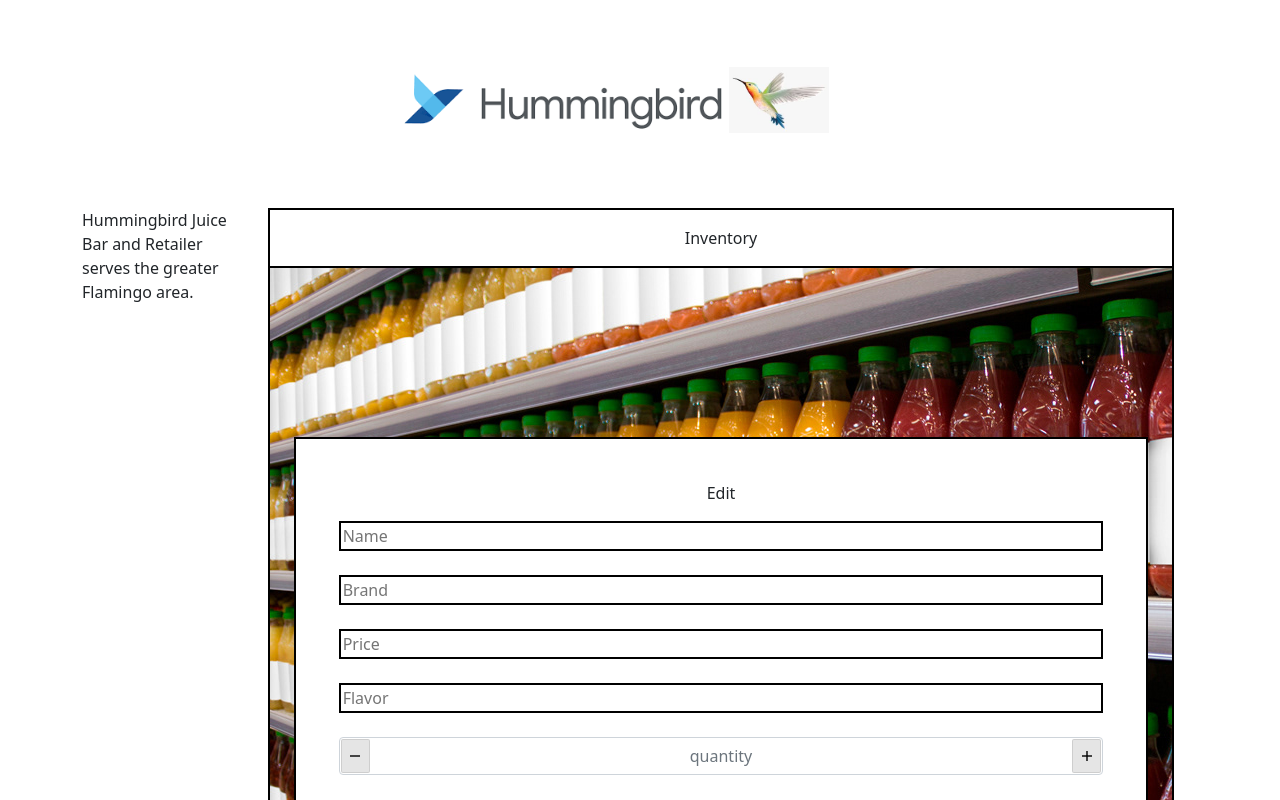
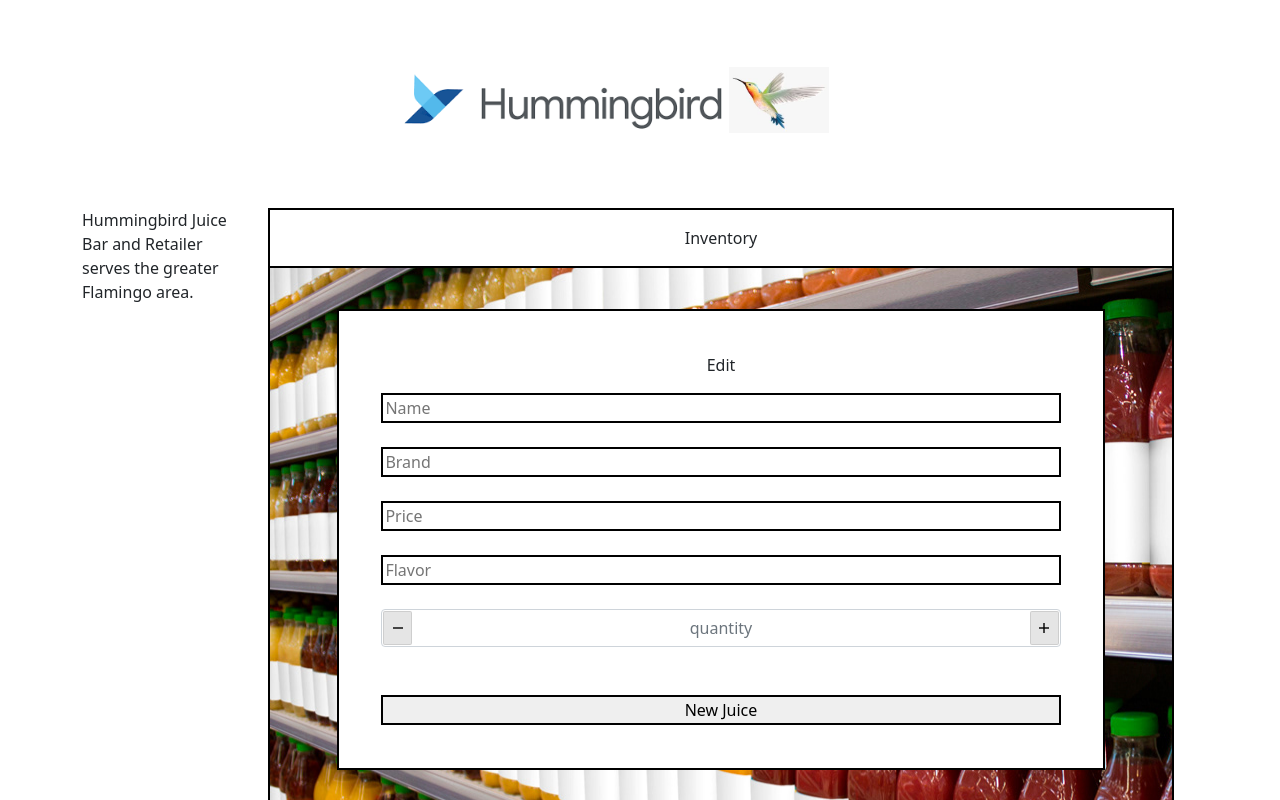
Before and after one commit to jbpawlik/juice-bar, a React (Create React App) app: page / in a window 1280 px wide. Both pictures are taken after a click on the button "New Juice". Shown: the top 800 px of the page. Built offline with nearby package versions, Linux system fonts and the light colour scheme.

Commit message:
evenly space inventory

```diff
--- a/src/components/EditJuice.js
+++ b/src/components/EditJuice.js
@@ -12,11 +12,9 @@ function EditJuice (props) {
   }
   return (
     <React.Fragment>
-      <div className="row">
       <JuiceForm
         formSubmissionHandler={handleEditJuiceSubmission}
         buttonText="Update Juice" />
-      </div>
     </React.Fragment>
   );
 }
--- a/src/components/Inventory.js
+++ b/src/components/Inventory.js
@@ -7,9 +7,9 @@ function Inventory(props) {
   return (
     <React.Fragment>
       <Container>
-        <Row style={{}}>
+        <Row style={{height: '20%', padding: '1em' }}>
           {props.inventory.map((juice) =>
-          <Col sm='4' style={{padding: '1em', minHeight: '100%', backgroundColor: 'white', border: "solid 2px black", textAlign: 'center', marginTop: '10px'}}>
+          <Col sm='3' style={{padding: '1em', minHeight: '100%', backgroundColor: 'white', border: "solid 2px black", textAlign: 'center', margin: '4%',  justifyContent: 'space-evenly'}}>
               <Juice
                 whenJuiceClicked = {props.onJuiceSelection}
                 name={juice.name}
--- a/src/components/JuiceControl.js
+++ b/src/components/JuiceControl.js
@@ -98,11 +98,10 @@ class JuiceControl extends React.Component {
     }
     return (
       <React.Fragment>
-        <div style={{minHeight: "5em", width: "100%", border: 'solid 2px black', backgroundImage: `url(${'bottleshelf.jpg'})`
-      }}>
+        <div style={{minHeight: "5em", maxHeight: '100em', width: "100%", border: 'solid 2px black', backgroundImage: `url(${'bottleshelf.jpg'})`}}>
           <p style={{minHeight: '100%', backgroundColor: "white", textAlign: 'center', padding: '1em', border: 'solid 2px black', margin: '-2px'}}>Inventory</p>
           {currentlyVisibleState}
-          <button style={{padding: '1em', width: '100.4%', border: 'solid 2px black', marginTop: '50%', marginLeft: '-2px', marginBottom: '-2px', marginRight: '-2px'}} onClick={this.handleClick}>{buttonText}</button>
+          <button style={{padding: '1em', width: '100.4%', border: 'solid 2px black', marginLeft: '-2px', marginBottom: '-2px', marginRight: '-2px'}} onClick={this.handleClick}>{buttonText}</button>
         </div>
       </React.Fragment>
     )
--- a/src/components/JuiceForm.js
+++ b/src/components/JuiceForm.js
@@ -7,8 +7,8 @@ function JuiceForm(props) {
   return (
     <React.Fragment>
       <Container>
-        <div style={{padding: '5%', maxHeight: '100%', backgroundColor: 'white', marginTop:
-      '20%', border: "solid 2px black"}}>
+        <div style={{padding: '5%', maxHeight: '100em', backgroundColor: 'white', margin:
+      '5%', border: "solid 2px black", display: 'block'}}>
           <form onSubmit={props.formSubmissionHandler}>
             <p style={{textAlign: 'center'}}>Edit</p>
             <input style={{width: '100%', border: "solid 2px black"}}
@@ -37,9 +37,9 @@ function JuiceForm(props) {
               required />
             <br/><br/>
             <NumericInput mobile className='quantity form-control' name='quantity' min={ 0 }
-    max={ 999 }  type='Number' placeholder="quantity" />
+      max={ 999 }  type='Number' placeholder="quantity" required/>
             <br/><br/>
-          <button type='submit'>Add</button>
+            <button style={{width: '100%', border: "solid 2px black"}} type='submit'>New Juice</button>
           </form>
         </div>
       </Container>
--- a/src/components/JuiceInfo.js
+++ b/src/components/JuiceInfo.js
@@ -15,7 +15,7 @@ function JuiceInfo(props){
   return (
     <React.Fragment>
       <Container>
-      <Row>
+      {/* <Row> */}
         <div className="" style={{ border: 'solid 2px black', backgroundColor: 'white', textAlign: 'center'}}>
           <strong>{juice.name}</strong>
           <br/>Brand: {juice.brand}
@@ -26,7 +26,7 @@ function JuiceInfo(props){
           <br/>
           <button onClick={props.onClickingEdit}>Update</button>  <button onClick={()=> onClickingDelete(juice.id)}>Delete</ button>
         </div>
-      </Row>
+      {/* </Row> */}
       </Container>
     </React.Fragment>
   );
--- a/src/components/NewJuice.js
+++ b/src/components/NewJuice.js
@@ -11,9 +11,11 @@ function NewJuice(props) {
 
   return (
     <React.Fragment>
+      <div style={{maxHeight: '100em'}}>
       <JuiceForm
       formSubmissionHandler={handleNewJuiceSubmission}
-      buttonText="Add" />
+      buttonText="Add New Juice" />
+      </div>
     </React.Fragment>
   )
 }
--- a/src/components/Sidebar.js
+++ b/src/components/Sidebar.js
@@ -4,7 +4,10 @@ import {Container} from "react-bootstrap";
 function Sidebar() {
   return (
     <React.Fragment>
+      <div style={{maxHeight: '100em'}}>
+
       <p style={{}}>Hummingbird Juice Bar and Retailer serves the greater Flamingo area.</p>
+      </div>
     </React.Fragment>
   )
 }
```
Also changed, not shown: src/components/App.js (indentation only). Lines whose indentation alone changed are shown as unchanged.
